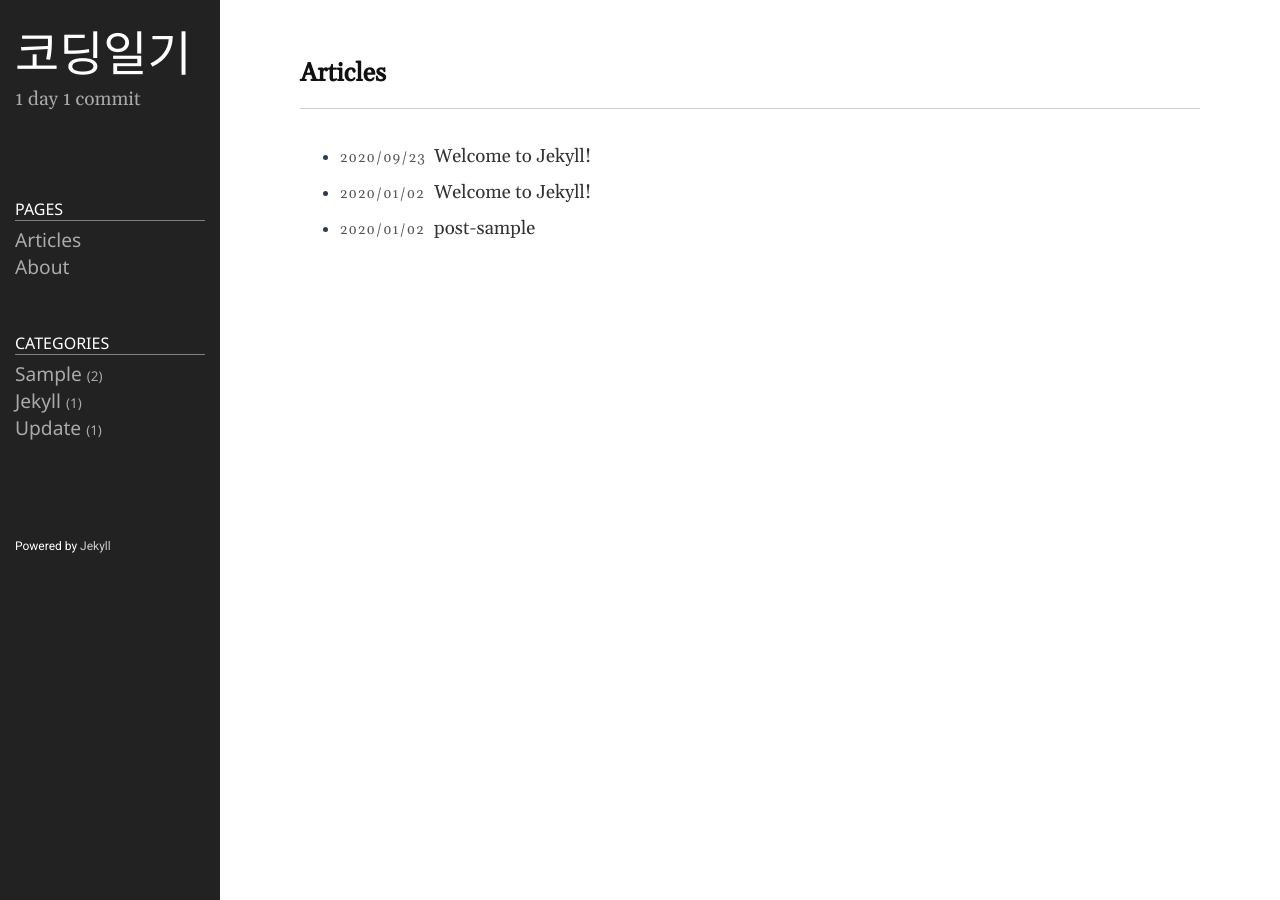
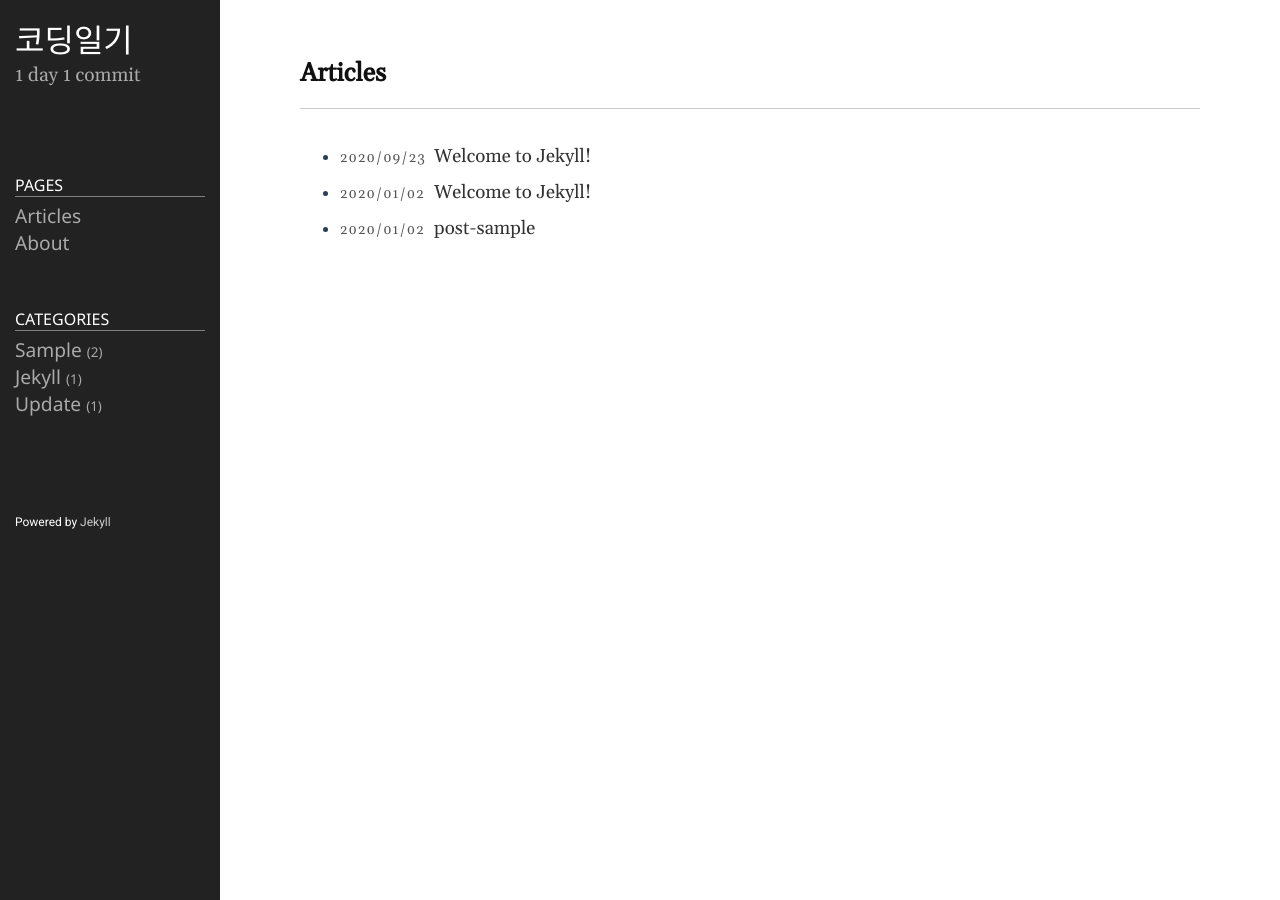
Before and after one commit to sirin0762/sirin0762.github.io.previous, a Jekyll site: the page built from index.md, in a window 1280 px wide. Built offline with Jekyll 4.4.1, drawn with Linux system fonts in a browser that asks for light colours.

Commit message:
'change_title_font_size'

```diff
--- a/public/css/style.css
+++ b/public/css/style.css
@@ -60,7 +60,7 @@ a {
 }
 
 a:hover {
-	text-decoration: underline;
+	text-decoration: none;
 }
 
 pre {
@@ -112,7 +112,7 @@ code {
 }
 
 .sidebar-brand > a {
-	font-size: 300%;
+	font-size: 200%;
 	font-family: 'Gelasio';
 	color: #fff;
 }
```
